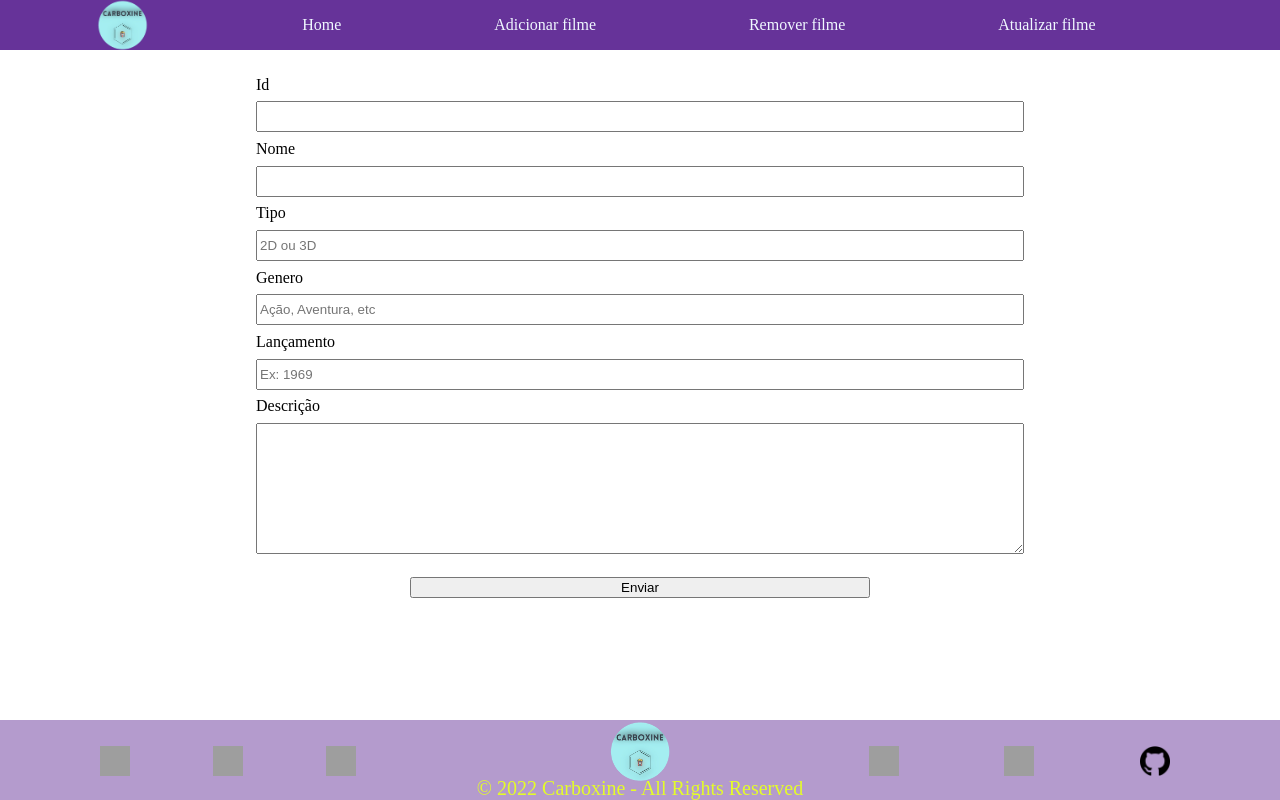
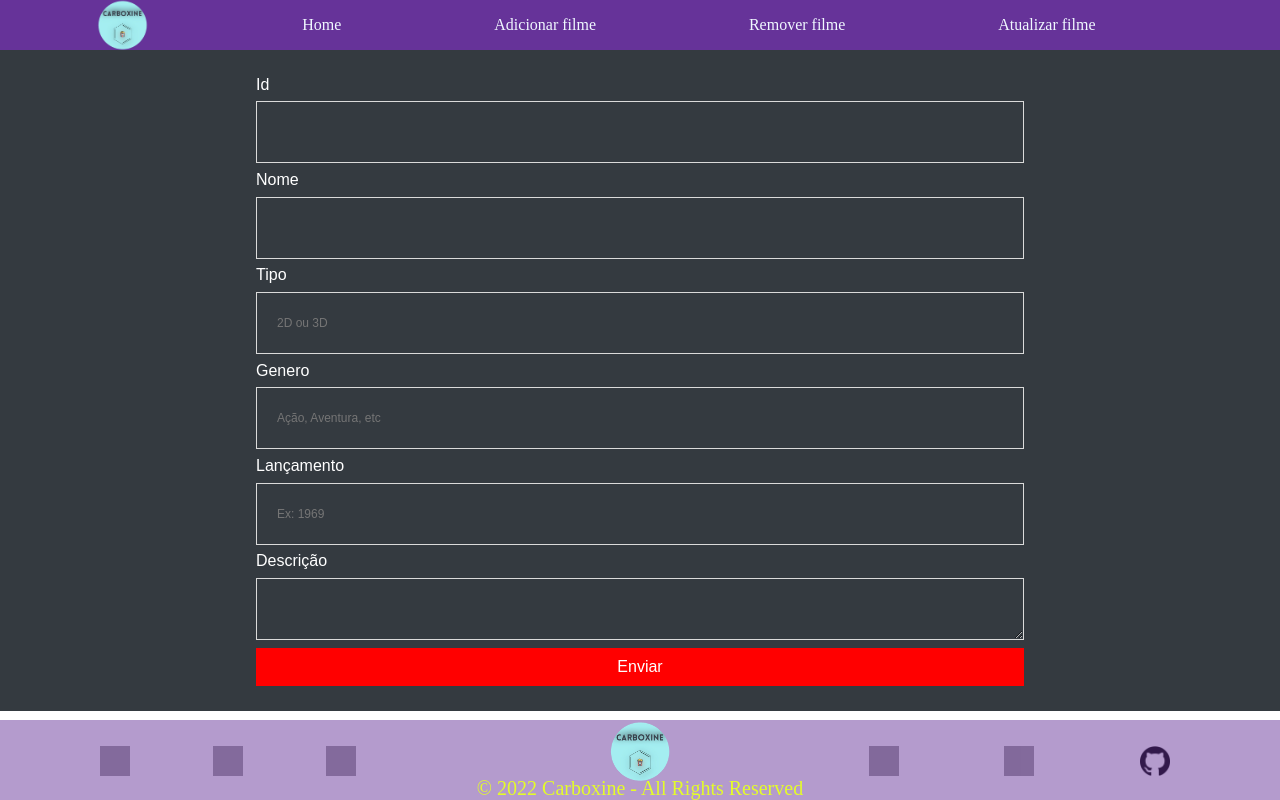
Before and after one commit to yonirg/cinemaFront, a React (Vite) app: page /adicionar in a window 1280 px wide. Built offline with nearby package versions, Linux system fonts and the light colour scheme; grey boxes are pictures that could not be loaded.

Commit message:
correçãoCss

```diff
--- a/src/App.css
+++ b/src/App.css
@@ -1,3 +1,7 @@
+.App{
+    display: flex;
+    flex-direction: column;
+}
 
 .lista-de-filmes {
     display: flex;
--- a/src/App.jsx
+++ b/src/App.jsx
@@ -12,7 +12,7 @@ function App() {
   <BrowserRouter>
       <div className="App">
           <Header />
-          <Footer />
+
           <Box_linkedin />
           <Routes>
             <Route path="/catalogo" element={<Catalogo />} />
@@ -20,7 +20,7 @@ function App() {
             <Route path="/atualizar" element={<Atualizar />} />
             <Route path="/remover" element={<Remover />} />
           </Routes>
-
+        <Footer />
       </div>
     </BrowserRouter>
   );
--- a/src/componentes/Footer.css
+++ b/src/componentes/Footer.css
@@ -1,3 +1,9 @@
+
+footer{
+    display: flex;
+    width: 100%;
+    height: 100%;
+}
 .rodape{
     margin: 0;
     background-color: rgba(102, 51, 153, 0.492);
--- a/src/componentes/Header.css
+++ b/src/componentes/Header.css
@@ -1,6 +1,6 @@
 
 .cabecalho {
-    margin: 0 0 2% 0;
+    /* margin: 0 0 2% 0; */
     background-color: rebeccapurple;
     height: 50px;
     display: flex;
--- a/src/paginas/Adicionar.css
+++ b/src/paginas/Adicionar.css
@@ -1,3 +1,11 @@
+.adicionar{
+    background-color: #343a40;
+}
+
+.label {
+    color: white;
+    font-family: sans-serif;
+}
 
 form {
     display: flex;
@@ -12,8 +20,22 @@ input, textarea {
     margin-bottom: 1%;
 }
 
-button {
-    width: 60%;
-    margin-left: 20%;
-    margin-top: 2%;
+.bnt {
+    padding: 10px 19px;
+    color: white;
+    font-family: sans-serif;
+    font-size: 16px;
+    background-color: red;
+    border: none;
 }
+
+.campo-de-busca{
+    box-shadow: none;
+    border: 1px solid #dadada;
+    padding: 5px 20px;
+    height: 50px;
+    background: none;
+    color: #959595;
+    font-size: 12px;
+    border-radius: 0;
+}
--- a/src/paginas/Adicionar.jsx
+++ b/src/paginas/Adicionar.jsx
@@ -27,26 +27,29 @@ function Adicionar() {
   };
 
   return (
-    <div>
+    <div className="adicionar">
       <form>
-        <label htmlFor="id">Id</label>
+        <label className="label" htmlFor="id">Id</label>
         <input
+        className="campo-de-busca"
           type="text"
           id="id"
           value={id}
           onChange={(e) => setId(e.target.value)}
         />
 
-        <label htmlFor="nome">Nome</label>
+        <label className="label" htmlFor="nome">Nome</label>
         <input
+        className="campo-de-busca"
           type="text"
           id="nome"
           value={nome}
           onChange={(e) => setNome(e.target.value)}
         />
 
-        <label htmlFor="tipo">Tipo</label>
+        < label className="label" htmlFor="tipo">Tipo</label>
         <input
+          className="campo-de-busca"
           type="text"
           id="tipo"
           placeholder="2D ou 3D"
@@ -54,8 +57,9 @@ function Adicionar() {
           onChange={(e) => setTipo(e.target.value)}
         />
 
-        <label htmlFor="genero">Genero</label>
+        <label className="label" htmlFor="genero">Genero</label>
         <input
+        className="campo-de-busca"
           type="text"
           id="genero"
           placeholder="Ação, Aventura, etc"
@@ -63,8 +67,9 @@ function Adicionar() {
           onChange={(e) => setGenero(e.target.value)}
         />
 
-        <label htmlFor="lancamento">Lançamento</label>
+        <label className="label" htmlFor="lancamento">Lançamento</label>
         <input
+        className="campo-de-busca"
           type="text"
           id="lancamento"
           placeholder="Ex: 1969"
@@ -72,8 +77,9 @@ function Adicionar() {
           onChange={(e) => setLancamento(e.target.value)}
         />
 
-        <label htmlFor="descricao">Descrição</label>
+        <label className="label" htmlFor="descricao">Descrição</label>
         <textarea
+        className="campo-de-busca"
           id="descricao"
           cols="30"
           rows="5"
@@ -82,6 +88,7 @@ function Adicionar() {
         ></textarea>
 
         <button
+        className="bnt"
           onClick={(e) => {
             e.preventDefault();
             postFilme();
--- /dev/null
+++ b/src/paginas/Atualizar.css
@@ -0,0 +1,31 @@
+
+@import url('https://fonts.googleapis.com/css2?family=Share+Tech&display=swap%27');
+/* .atualizar {
+    background-color: #343a40;
+} */
+
+
+.label {
+    color: white;
+    font-family: sans-serif;
+}
+
+.campo-de-busca{
+    box-shadow: none;
+    border: 1px solid #dadada;
+    padding: 5px 20px;
+    height: 50px;
+    background: none;
+    color: #959595;
+    font-size: 12px;
+    border-radius: 0;
+}
+
+.bnt {
+    padding: 10px 19px;
+    color: white;
+    font-family: sans-serif;
+    font-size: 16px;
+    background-color: red;
+    border: none;
+}
--- a/src/paginas/Atualizar.jsx
+++ b/src/paginas/Atualizar.jsx
@@ -1,5 +1,5 @@
 import React, { useState } from "react";
-import "./Adicionar.css";
+import "./atualizar.css"
 import axios from "axios";
 
 const API_URL = "http://localhost:3001/filmes";
@@ -27,26 +27,29 @@ function Atualizar() {
   };
 
   return (
-    <div>
+    <div className="atualizar">
       <form>
-        <label htmlFor="id">Id</label>
+        <label className="label" htmlFor="id">Id</label>
         <input
+        className="campo-de-busca"
           type="text"
           id="id"
           value={id}
           onChange={(e) => setId(e.target.value)}
         />
 
-        <label htmlFor="nome">Nome</label>
+        <label className="label" htmlFor="nome">Nome</label>
         <input
+        className="campo-de-busca"
           type="text"
           id="nome"
           value={nome}
           onChange={(e) => setNome(e.target.value)}
         />
 
-        <label htmlFor="tipo">Tipo</label>
+        <label className="label" htmlFor="tipo">Tipo</label>
         <input
+        className="campo-de-busca"
           type="text"
           id="tipo"
           placeholder="2D ou 3D"
@@ -54,8 +57,9 @@ function Atualizar() {
           onChange={(e) => setTipo(e.target.value)}
         />
 
-        <label htmlFor="genero">Genero</label>
+        <label className="label" htmlFor="genero">Genero</label>
         <input
+        className="campo-de-busca"
           type="text"
           id="genero"
           placeholder="Ação, Aventura, etc"
@@ -63,8 +67,9 @@ function Atualizar() {
           onChange={(e) => setGenero(e.target.value)}
         />
 
-        <label htmlFor="lancamento">Lançamento</label>
+        <label className="label" htmlFor="lancamento">Lançamento</label>
         <input
+        className="campo-de-busca"
           type="text"
           id="lancamento"
           placeholder="Ex: 1969"
@@ -72,8 +77,9 @@ function Atualizar() {
           onChange={(e) => setLancamento(e.target.value)}
         />
 
-        <label htmlFor="descricao">Descrição</label>
+        <label className="label" htmlFor="descricao">Descrição</label>
         <textarea
+        className="campo-de-busca"
           id="descricao"
           cols="30"
           rows="5"
@@ -82,6 +88,7 @@ function Atualizar() {
         ></textarea>
 
         <button
+        className="bnt"
           onClick={(e) => {
             e.preventDefault();
             putFilme(id);
```
